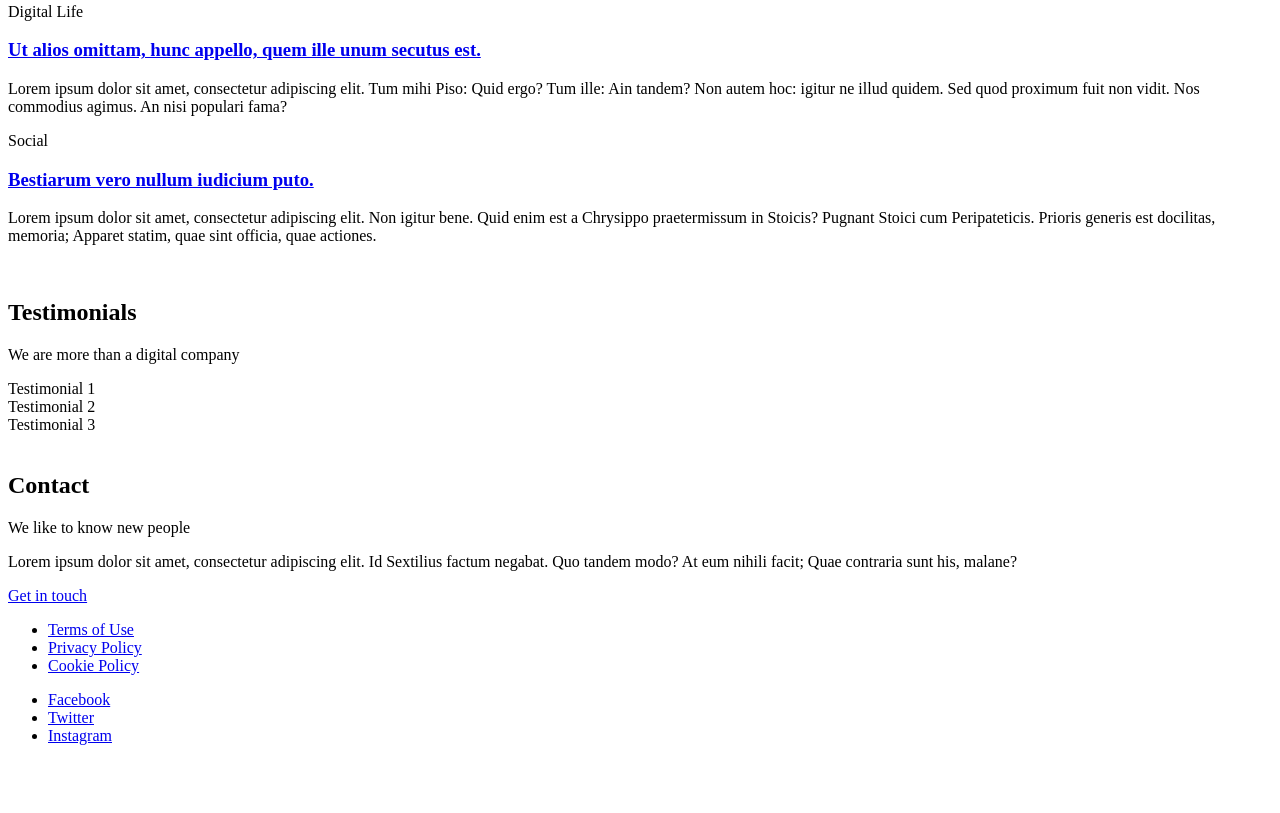
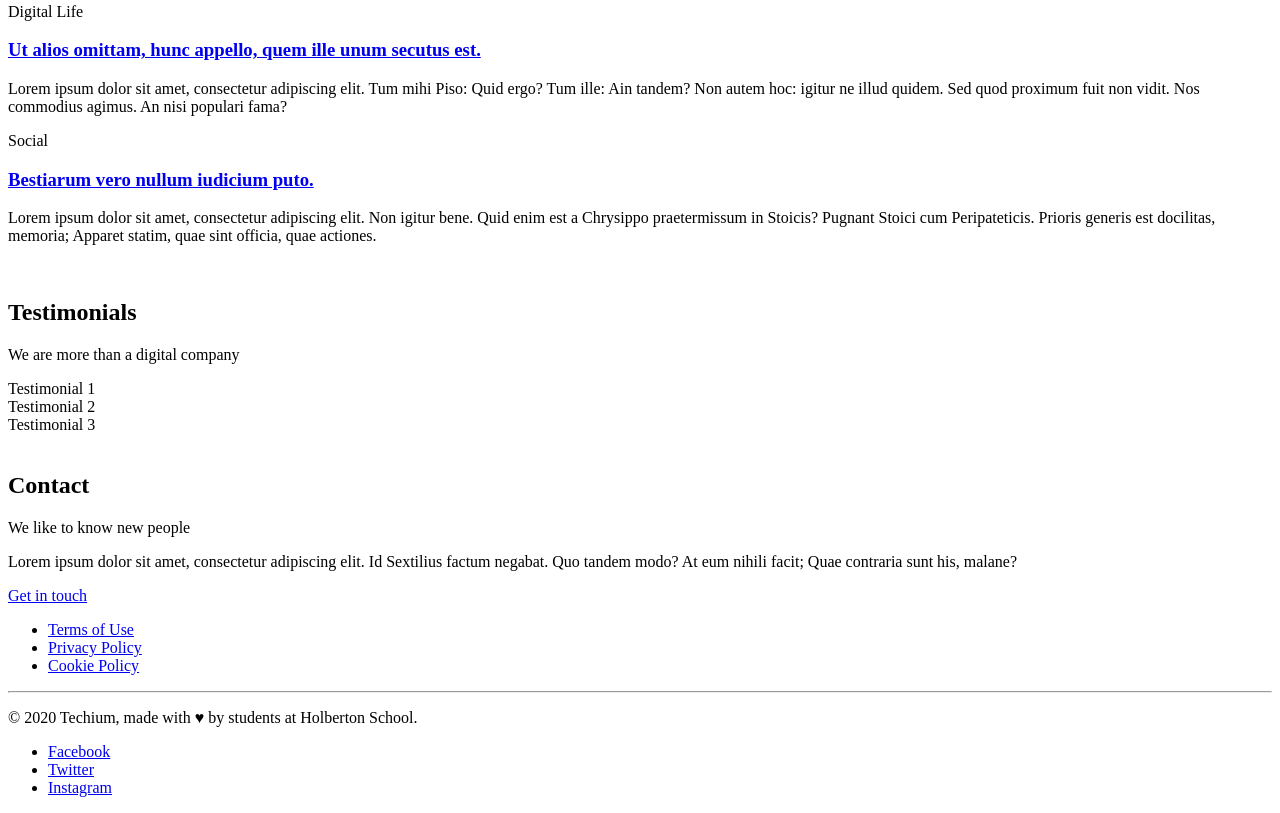
Before and after one commit to Titi999/alx-frontend, a plain HTML site: page 0x00-html_advanced/27-index.html in a window 1280 px wide. Shown: the part 1629-2442 px from the top of the page. Before the commit the page ends 2390 px from the top, so only its background shows below. Drawn offline with Linux system fonts and the light colour scheme.

Commit message:
27-index.html

```diff
--- a/0x00-html_advanced/27-index.html
+++ b/0x00-html_advanced/27-index.html
@@ -157,7 +157,7 @@
         </main>
         <!-- Footer -->
         <footer>
-            <div>
+
             <div>
                 <ul>
                     <li><a href="#">Terms of Use</a></li>
@@ -165,6 +165,9 @@
                     <li><a href="#">Cookie Policy</a></li>
                 </ul>
             </div>
+            <hr>
+            <p>© 2020 Techium, made with ♥ by students at Holberton School.</p>
+            <div>
                 <ul>
                     <li><a href="https://www.facebook.com/HolbertonSchool/">Facebook</a></li>
                     <li><a href="https://twitter.com/holbertonschool">Twitter</a></li>
```
Lines whose indentation alone changed are shown as unchanged.
